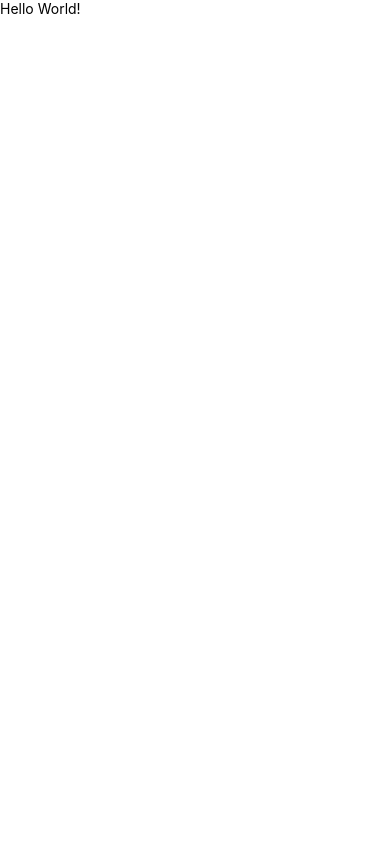
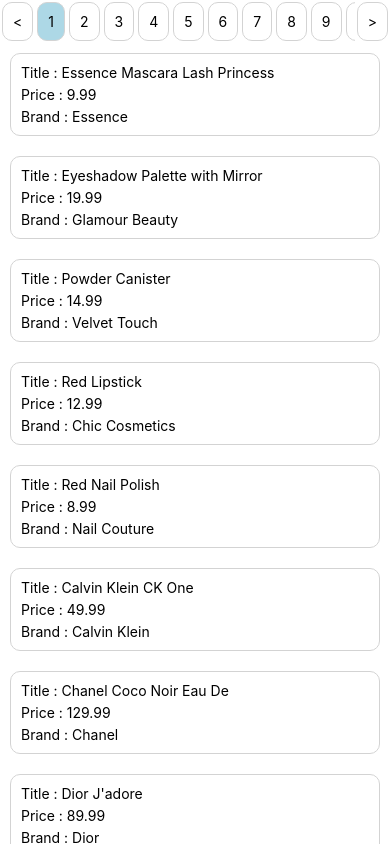
Before and after one commit to kshitijkhowal/practice, a React Native app: screen / in a window 390 px wide. Built offline with nearby package versions, Linux system fonts and the light colour scheme.

Commit message:
chore: implemented pagination

```diff
--- a/App.tsx
+++ b/App.tsx
@@ -10,6 +10,7 @@
   SafeAreaProvider,
   SafeAreaView,
 } from 'react-native-safe-area-context';
+import PaginationImplementation from './src/screens/PaginationImplementation';
 
 function App() {
   const isDarkMode = useColorScheme() === 'dark';
@@ -26,7 +27,7 @@
 
   return (
     <SafeAreaView style={styles.container}>
-      <Text>Hello World!</Text>
+      <PaginationImplementation/>
     </SafeAreaView>
   );
 }
--- /dev/null
+++ b/src/screens/PaginationImplementation.tsx
@@ -0,0 +1,136 @@
+/* eslint-disable @typescript-eslint/no-unused-vars */
+import { FlatList, Pressable, StyleSheet, Text, View } from "react-native"
+import PRODUCT_JSON from "../../mockData/PRODUCTS.json"
+import { useEffect, useMemo, useState } from "react"
+
+const test = PRODUCT_JSON.products[0];
+const PAGE_SIZE = 10;
+
+const PaginationComponent = ({ arr, value, onChangeValue }: { arr: number[], value: number, onChangeValue: (text: number) => void }) => {
+    type config = "left" | "right";
+
+    const renderPaginationItem = ({ item }: { item: number }) => {
+
+        const isActive = item === value;
+
+        return (
+            <Pressable
+                onPress={() => onChangeValue(item)}
+                style={[
+                    styles.paginationItem,
+                    isActive && styles.activePaginationItem
+                ]}
+            >
+                <Text>{item}</Text>
+            </Pressable>
+        )
+    }
+
+    const arrowsComponent = ({config = "left"} : {config: config}) => {
+
+        const arrow = config === 'left' ? '<' : '>'
+
+        const handleOnPressArrow = () => {
+            if(config === 'left' && value>1){
+                onChangeValue(value-1);
+            } else if(config === 'right' && value<arr.length) {
+                onChangeValue(value+1);
+            }
+        }
+
+        return (
+            <Pressable onPress={() => handleOnPressArrow()} style={styles.paginationItem}>
+                <Text>
+                    {arrow}
+                </Text>
+            </Pressable>
+        )
+    }
+
+    return (
+        <View style={styles.paginationContainer}>
+            {arrowsComponent({config:'left'})}
+            <FlatList
+                data={arr}
+                renderItem={renderPaginationItem}
+                horizontal
+                />
+            {arrowsComponent({config:'right'})}
+        </View>
+    )
+}
+
+const PaginationImplementation = () => {
+    const [allProducts, setAllProducts] = useState(PRODUCT_JSON.products)
+    const [activePage, setActivePage] = useState<number>(1);
+    const [productsToDisplay, setProductsToDisplay] = useState([]);
+
+
+    const numberOfPages = Math.ceil(allProducts.length / PAGE_SIZE);
+
+    const paginationArray = useMemo(() => {
+        const arr = [];
+        for (let i = 1; i <= numberOfPages; i++) {
+            arr.push(i);
+        }
+        return arr;
+    }, [numberOfPages]);
+
+    useEffect(() => {
+
+        const initialIndex = (activePage - 1) * PAGE_SIZE;
+        const pl = allProducts.slice(initialIndex, initialIndex + PAGE_SIZE);
+        //@ts-ignore
+        setProductsToDisplay(pl)
+    }, [allProducts, activePage])
+
+    const productItem = ({ item }: any) => {
+        return (
+            <View style={styles.pi}>
+                <Text>Title : {item.title}</Text>
+                <Text>Price : {item.price}</Text>
+                <Text>Brand : {item.brand}</Text>
+            </View>
+        )
+    }
+
+    return (
+        <FlatList
+            ListHeaderComponent={
+                <PaginationComponent
+                    arr={paginationArray}
+                    value={activePage}
+                    onChangeValue={(text) => setActivePage(text)}
+                />
+            }
+            data={productsToDisplay}
+            renderItem={productItem}
+        />
+    )
+}
+
+const styles = StyleSheet.create({
+    pi: {
+        borderWidth: 1,
+        borderColor: 'lightgray',
+        borderRadius: 10,
+        padding: 10,
+        margin: 10,
+        gap: 5
+    },
+    paginationItem: {
+        borderWidth: 1,
+        borderColor: 'lightgray',
+        borderRadius: 10,
+        padding: 10,
+        margin: 2,
+    },
+    paginationContainer: {
+        flexDirection: 'row'
+    },
+    activePaginationItem: {
+        backgroundColor: 'lightblue',
+    },
+})
+
+export default PaginationImplementation
```
